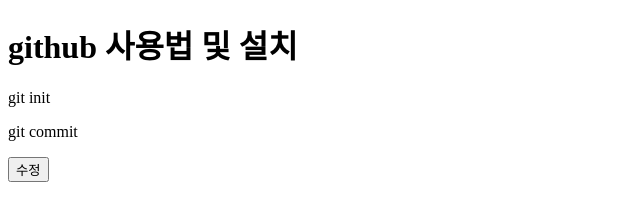
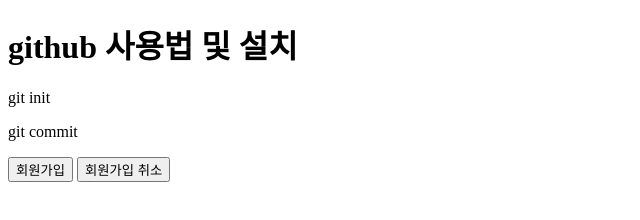
Before and after one commit to Junbya/company2-project, a plain HTML site: page index.html in a window 1280 px wide. Shown: the whole page, without its empty margins (0-640 px from the left). Drawn offline with Linux system fonts and the light colour scheme.

Commit message:
version 1.3

```diff
--- a/index.html
+++ b/index.html
@@ -13,6 +13,10 @@
     <!-- 기능 업그레이드 -->
     <p>git commit</p>
 
-    <button>수정</button>
+    <!-- 첫번째 변경 -->
+    <button>회원가입</button>
+
+    <!-- 두번째 변경 -->
+    <button>회원가입 취소</button>
 </body>
 </html>
```
